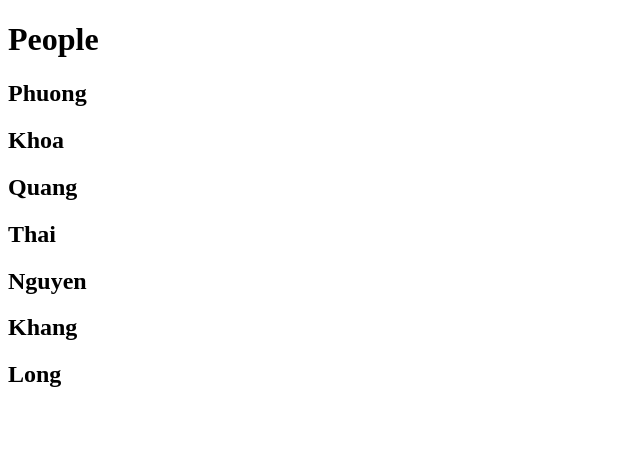
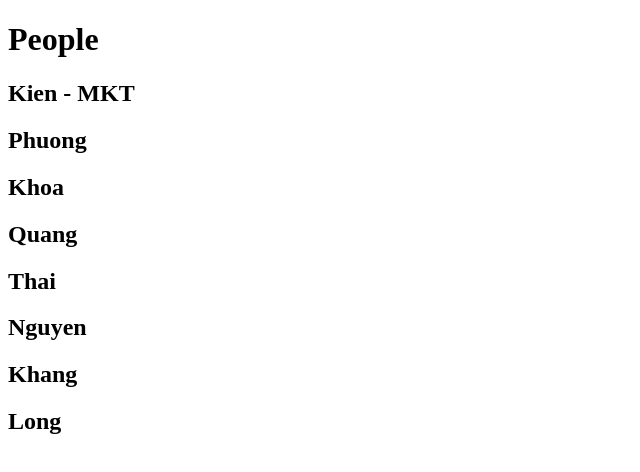
Before and after one commit to yeunghiepdu/scc_training_1st_class, a plain HTML site: page index.html in a window 1280 px wide. Shown: the whole page, without its empty margins (0-640 px from the left). Drawn offline with Linux system fonts and the light colour scheme.

Commit message:
Update index.html

```diff
--- a/index.html
+++ b/index.html
@@ -8,6 +8,7 @@
 <body>
     <h1>People</h1>
     <div style="">
+        <h2>Kien - MKT</h2>
     <h2>Phuong</h2>
       <h2>Khoa</h2>
       <h2>Quang</h2>
```
